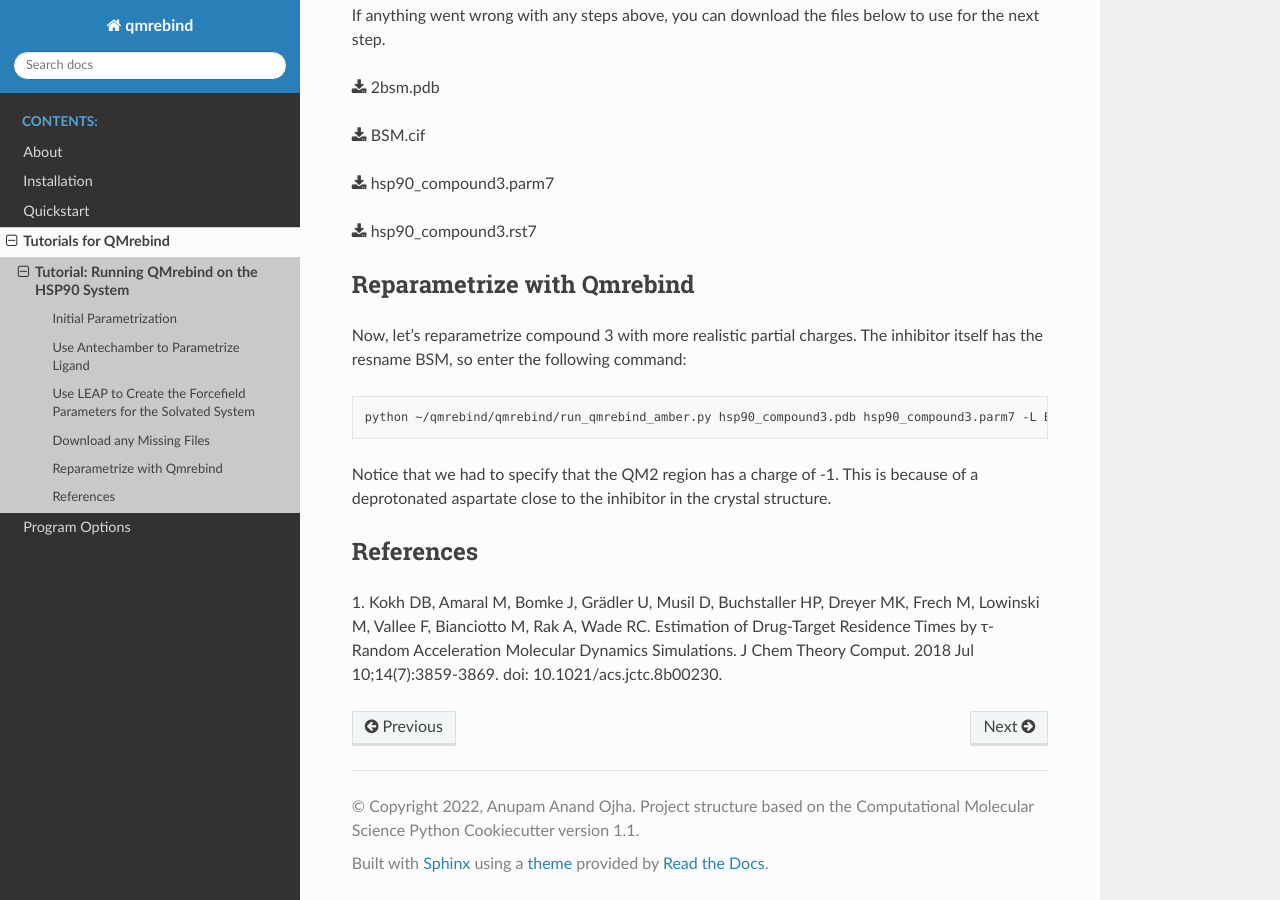
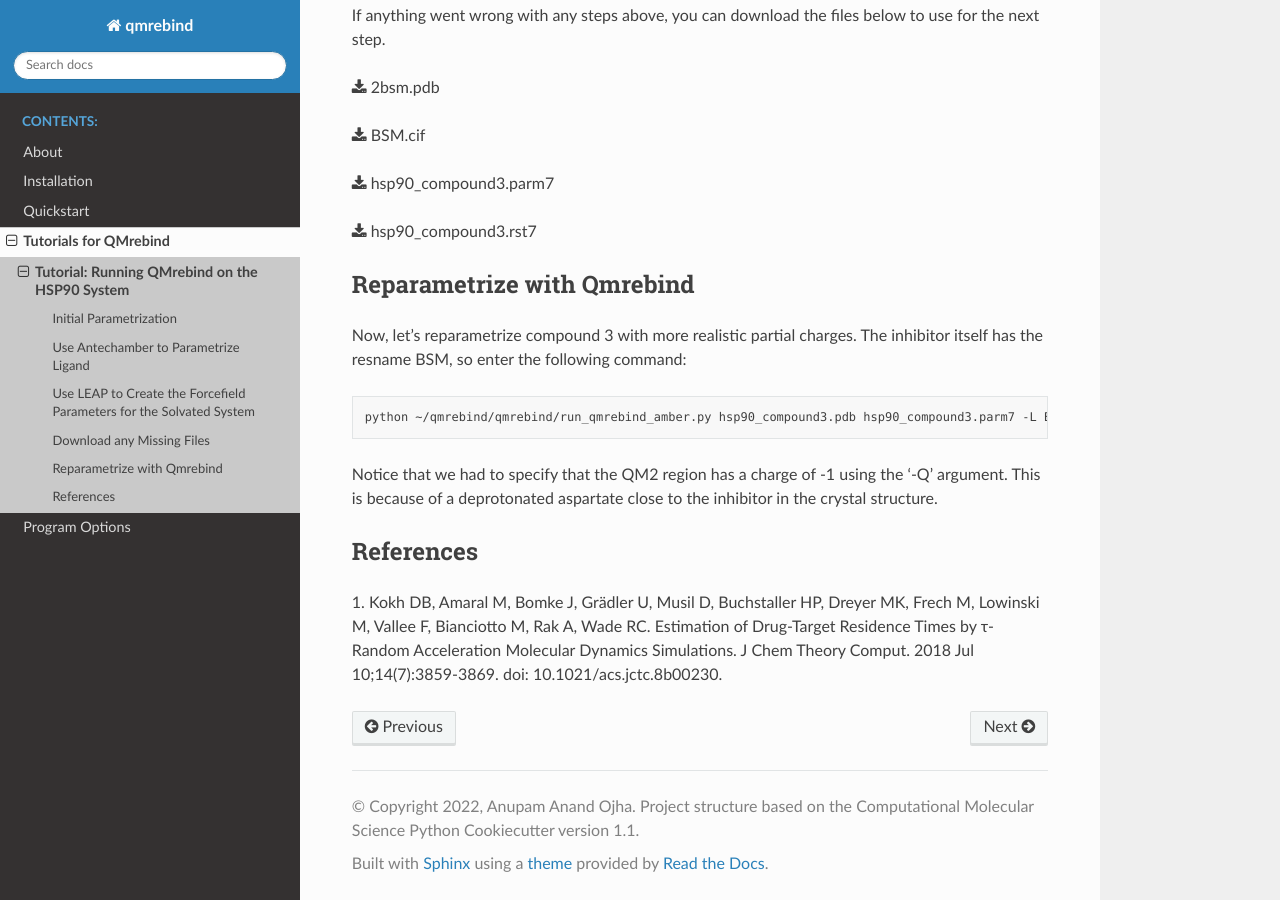
Before and after one commit to anandojha/qmrebind, a Sphinx documentation site: the page built from docs/tutorial1_hsp90.rst, in a window 1280 px wide and 900 px high, scrolled down 4739 px. Built offline with Sphinx 7.4.7 and the Read the Docs theme 2.0.0, drawn with Linux system fonts in a browser that asks for light colours.

```diff
--- a/docs/program_options.rst
+++ b/docs/program_options.rst
@@ -1,7 +1,7 @@
 Program Options
 ===============
 
-The arguments and inputs of the various qmrebind programs are described here.
+The arguments and inputs of the various QMrebind programs are described here.
 
 run_qmrebind_amber.py
 ---------------------
--- a/docs/tutorial1_hsp90.rst
+++ b/docs/tutorial1_hsp90.rst
@@ -168,9 +168,9 @@ inhibitor itself has the resname BSM, so enter the following command:
 
   python ~/qmrebind/qmrebind/run_qmrebind_amber.py hsp90_compound3.pdb hsp90_compound3.parm7 -L BSM -Q -1
 
-Notice that we had to specify that the QM2 region has a charge of -1. This is
-because of a deprotonated aspartate close to the inhibitor in the crystal
-structure.
+Notice that we had to specify that the QM2 region has a charge of -1 using the
+'-Q' argument. This is because of a deprotonated aspartate close to the
+inhibitor in the crystal structure.
 
 References
 ----------
```
Also changed, not shown: 2 other files.
